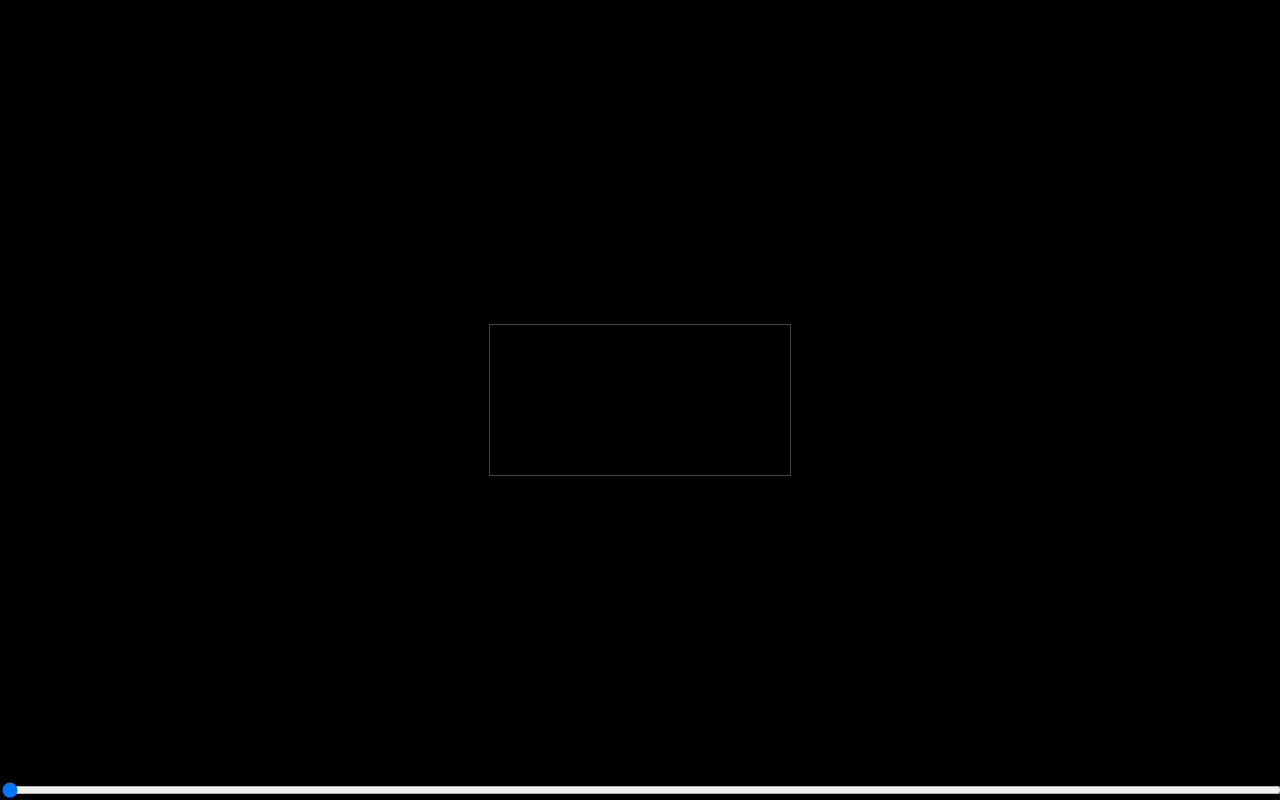
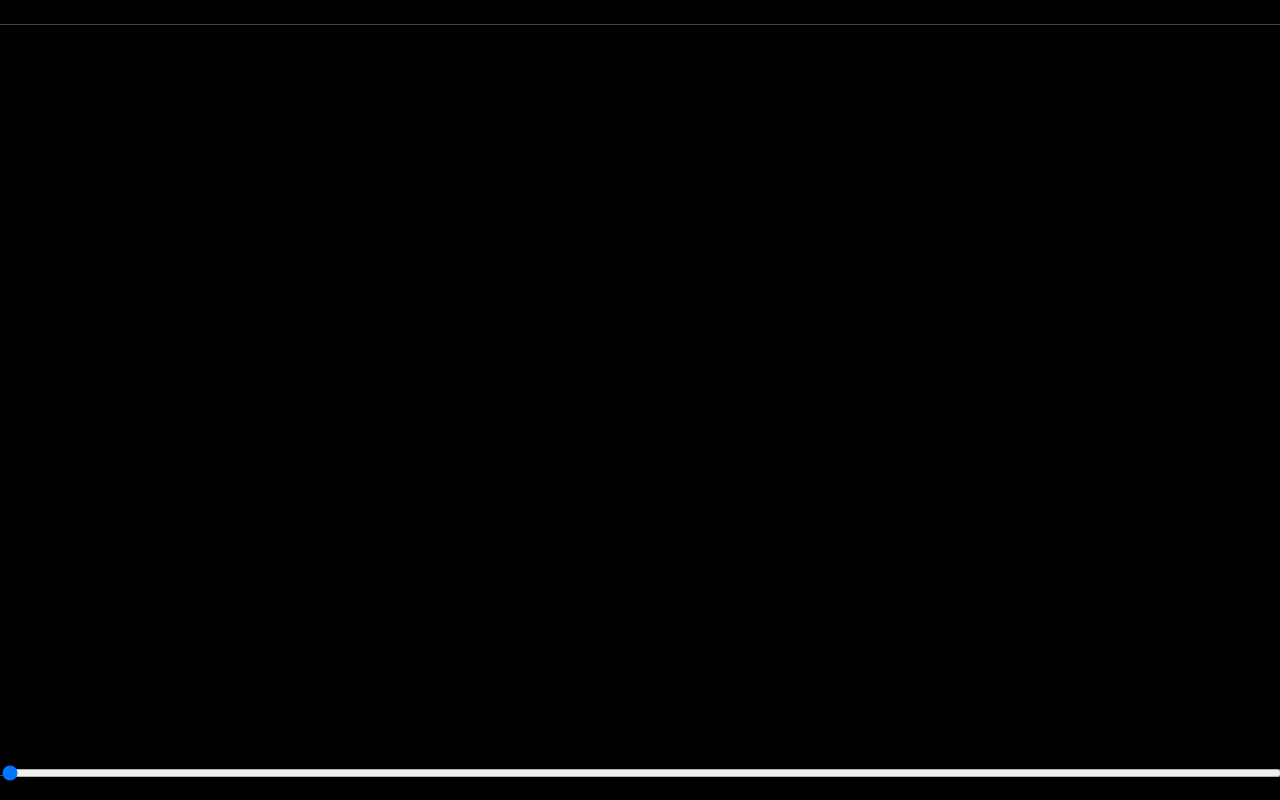
Before and after one commit to intro-swf/will-o-the-wisp, a plain HTML site: page index.html in a window 1280 px wide. Drawn offline with Linux system fonts and the light colour scheme.

Commit message:
Scale movie to window

```diff
--- a/index.html
+++ b/index.html
@@ -17,12 +17,15 @@
         transform: translate(-50%, -50%);
         pointer-events: none;
         text-rendering: geometricPrecision;
+        width: 100%;
+        height: calc(100% - 50px);
       }
       #scrubber {
         position: fixed;
         left: 0;
         bottom: 0;
         width: 100%;
+        height: 50px;
       }
       image.hard-edges {
         -ms-interpolation-mode: nearest-neighbor;
```
